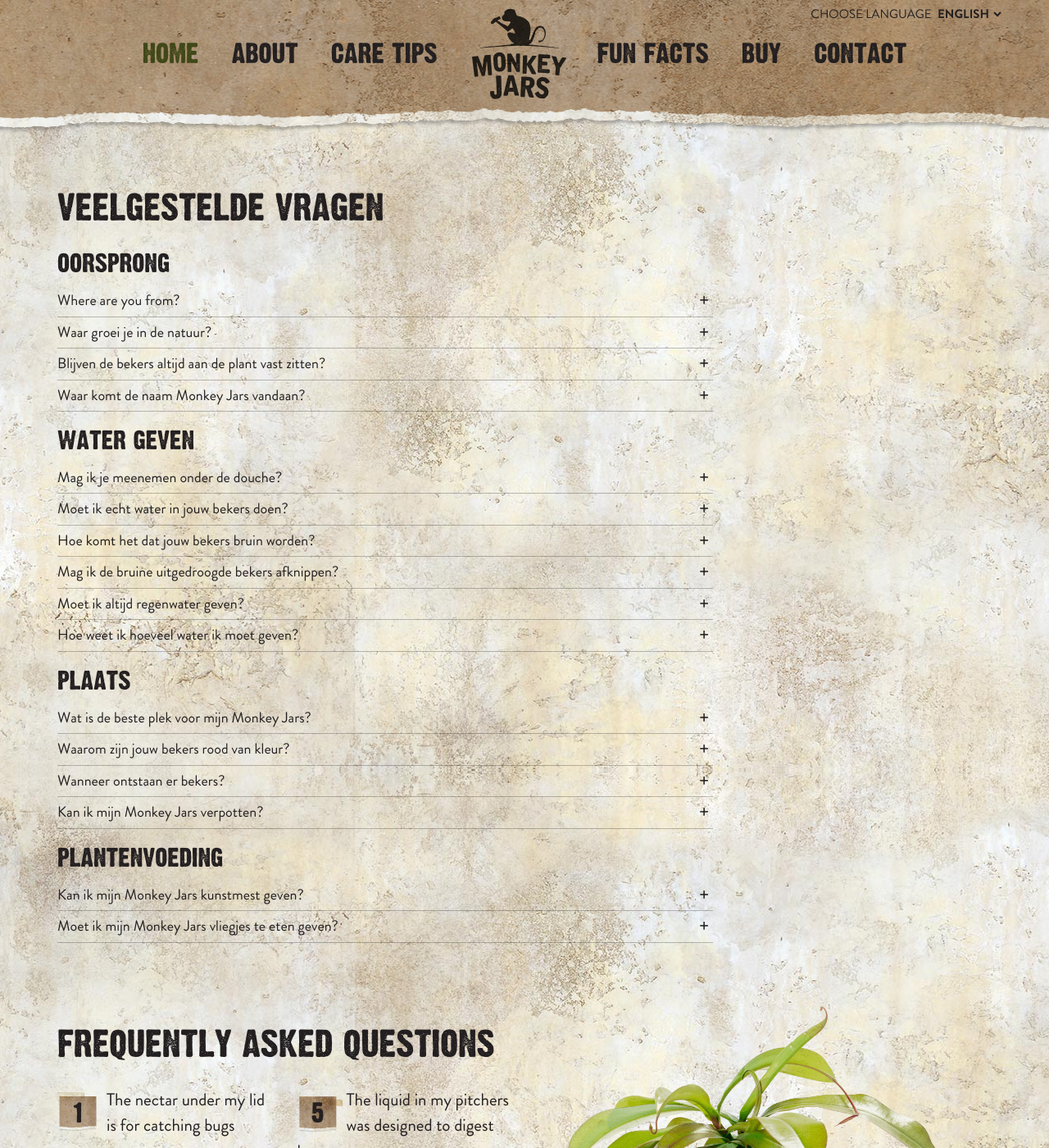
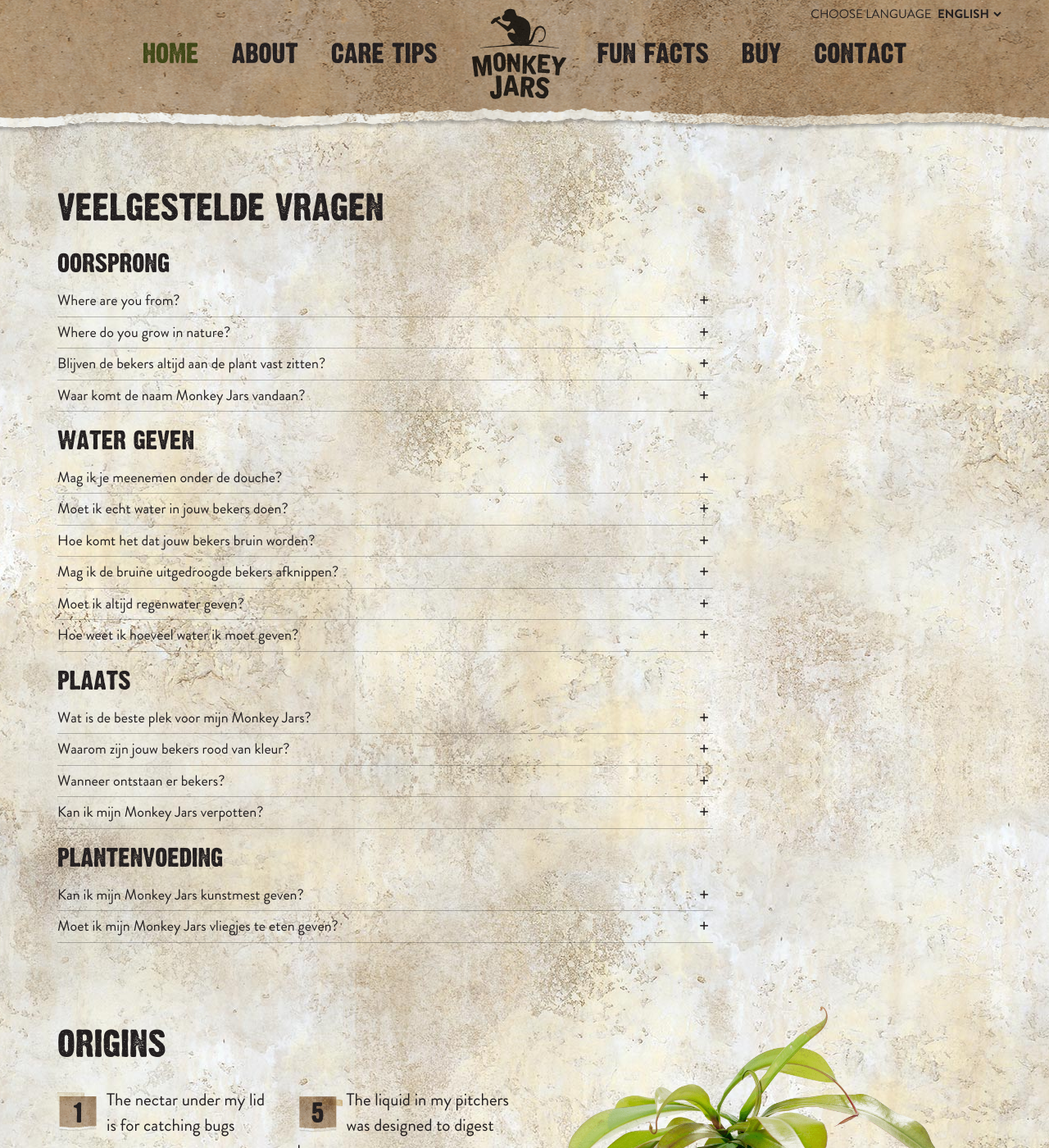
Before and after one commit to xuantiep/monkeyjars_en, a Jekyll site: the page built from funfacts/index.md, in a window 1280 px wide and 1400 px high. Shown: the whole window at 82% size. Built offline with Jekyll 4.4.1, drawn with Linux system fonts in a browser that asks for light colours; part of the change alters nothing that is shown.

Commit message:
Updated 'funfacts/index.md' via CloudCannon

```diff
--- a/funfacts/index.md
+++ b/funfacts/index.md
@@ -1,5 +1,5 @@
 ---
-title: FREQUENTLY ASKED QUESTIONS
+title: ORIGINS
 layout: weetjes
 oorsprong:
   - title: Where are you from?
@@ -7,13 +7,13 @@ oorsprong:
       I am originally from the tropical rainforest of Borneo and the surrounding
       area. It can rain very heavily there! That's why I like having a lot of
       water and high air humidity.
-  - title: Waar groei je in de natuur?
+  - title: Where do you grow in nature?
     content: >-
-      In de natuur groei ik tussen de bomen in de jungle. Voor mij een ideale
-      plek, omdat mijn voedsel bestaat uit kleine vliegjes en insecten. Ik lok
-      ze met mijn nectar. Als de insecten op mijn bekerrand landen, glijden ze
-      makkelijk uit en vallen in mijn beker. Mijn bekers zijn gevuld met een
-      plakkerige vloeistof vol verteringsenzymen.
+      In nature, I grow between the trees in the jungle. It's the perfect place
+      for me, because my diet consists of small flies and insects. I lure them
+      in with my nectar. When they land on the edge of my pitcher, they can
+      easily slip and fall in. My pitchers are filled with a sticky liquid full
+      of digestive enzymes.
   - title: Blijven de bekers altijd aan de plant vast zitten?
     content: >-
       Mijn bekers kunnen soms wel jaren blijven zitten. Dit hangt vooral af van
```
